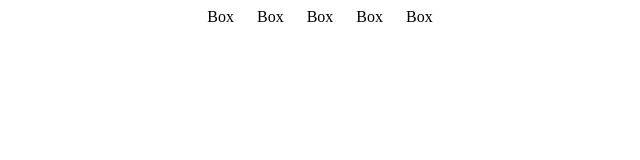
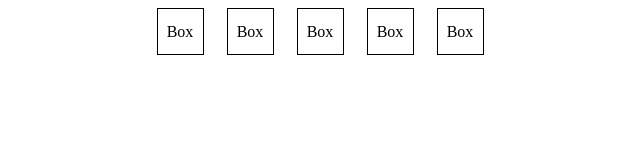
Before and after one commit to Foysalhossain/random-color-generate-with-JavaScript, a plain HTML site: page index.html in a window 1280 px wide. Shown: the whole page, without its empty margins (320-960 px from the left). Drawn offline with Linux system fonts and the light colour scheme.

Commit message:
box CSS aded

```diff
--- a/index.html
+++ b/index.html
@@ -1,19 +1,30 @@
 <!DOCTYPE html>
 <html lang="en">
+
 <head>
     <meta charset="UTF-8">
     <meta name="viewport" content="width=device-width, initial-scale=1.0">
     <title>Random Color Generate</title>
     <style>
-        .container{
+        .container {
             display: flex;
             justify-content: center;
             align-items: center;
             gap: 23px;
         }
+        .box{
+            display: flex;
+            justify-content: center;
+            align-items: center;
+            height: 45px;
+            width: 45px;
+            border: 1px solid #000;
+        }
     </style>
 </head>
+
 <body>
+    <!-- Givne 5 boxes, Assign a random color and a random background to each box using DOM concepts -->
     <div class="container">
         <div class="box">Box</div>
         <div class="box">Box</div>
@@ -22,4 +33,5 @@
         <div class="box">Box</div>
     </div>
 </body>
+
 </html>
```
